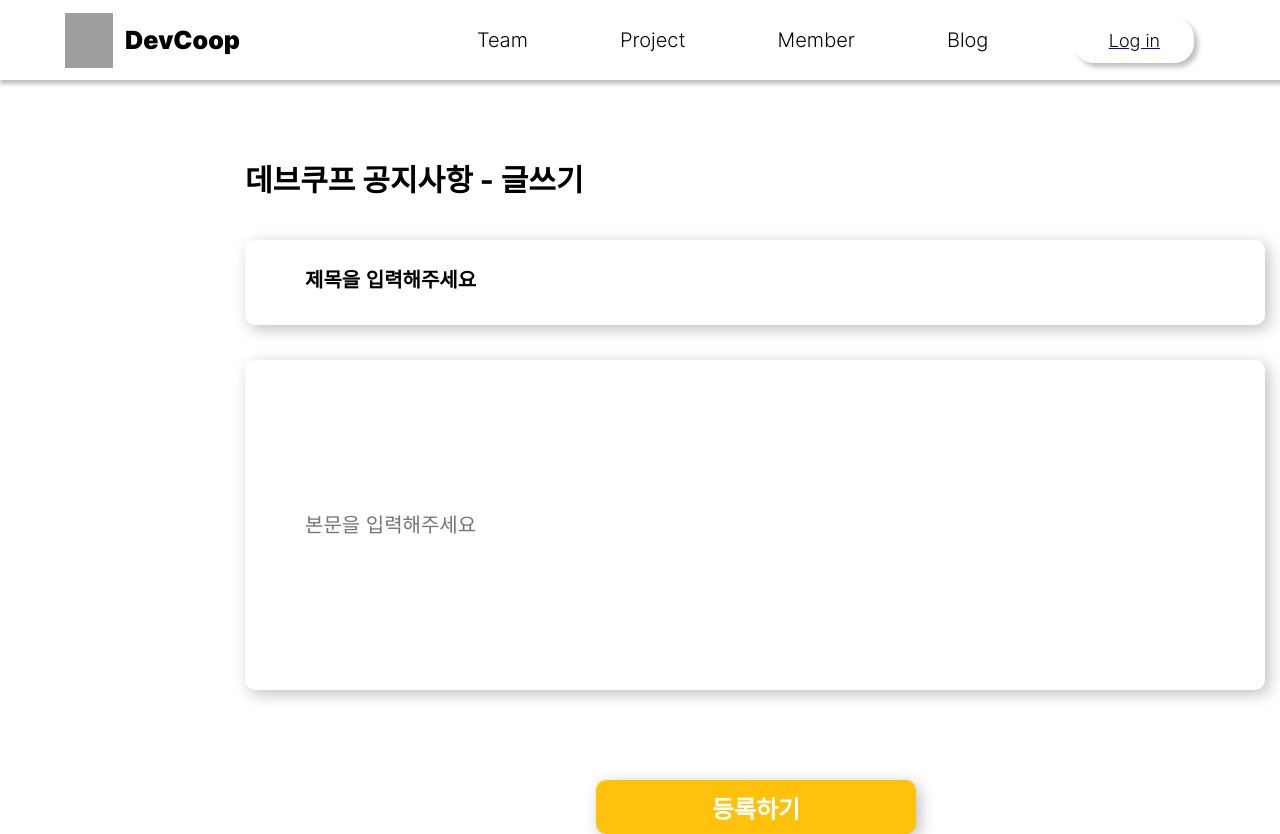
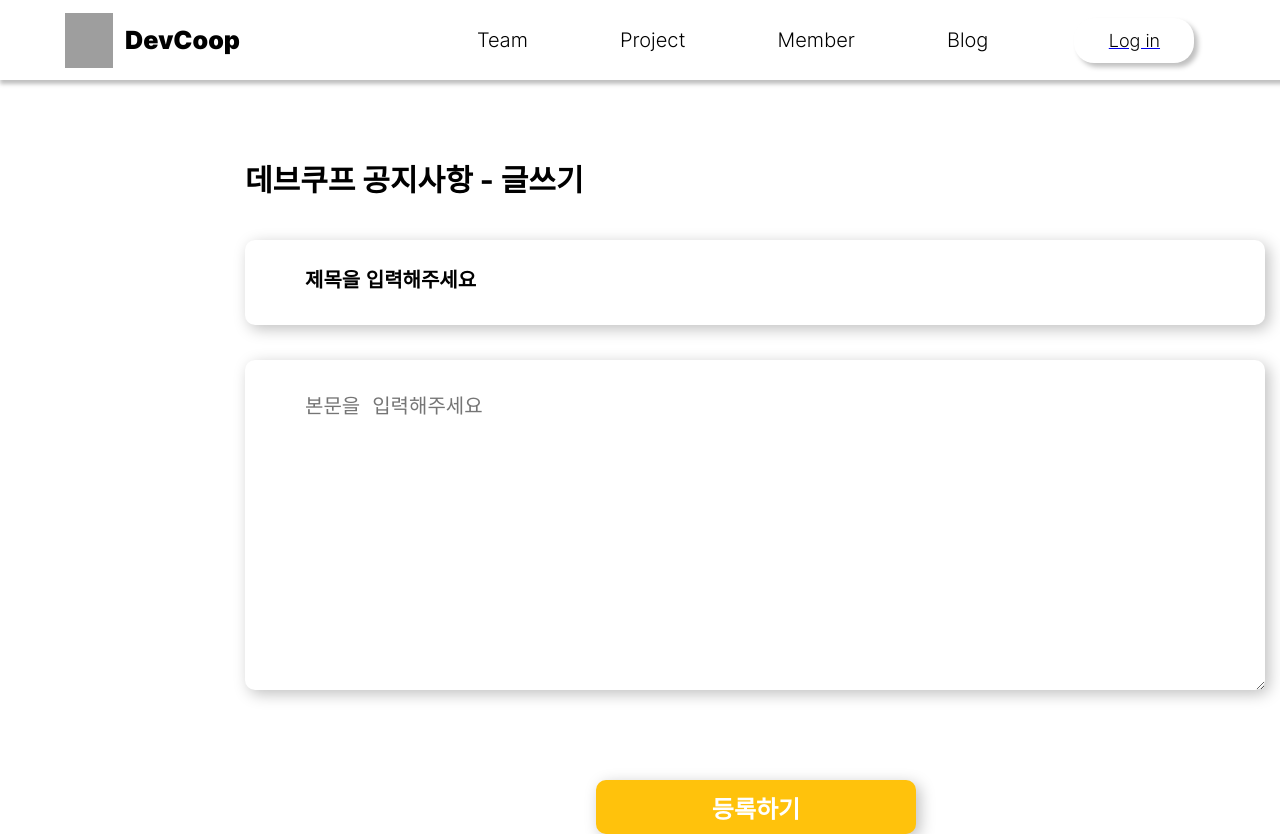
Before and after one commit to DevCoopBSM/DevCoop_TeamPage_front, a React (Create React App) app: page /CreateBoard in a window 1280 px wide. Built offline with nearby package versions, Linux system fonts and the light colour scheme; grey boxes are pictures that could not be loaded.

Commit message:
FIX :: 본문 작성 오류 고침

```diff
--- a/src/pages/CreateBoard.js
+++ b/src/pages/CreateBoard.js
@@ -45,12 +45,11 @@ function CreateBoard() {
       </div>
       <div className="content-box">
         {/* 본문 입력 시 상태 업데이트 */}
-        <input
-          type="text"
+        <textarea
           id="content"
           placeholder="본문을 입력해주세요"
           onChange={(e) => setContent(e.target.value)}
-        ></input>
+        />
       </div>
 
       {/* 모달 창이 열리게 변경 */}
```
